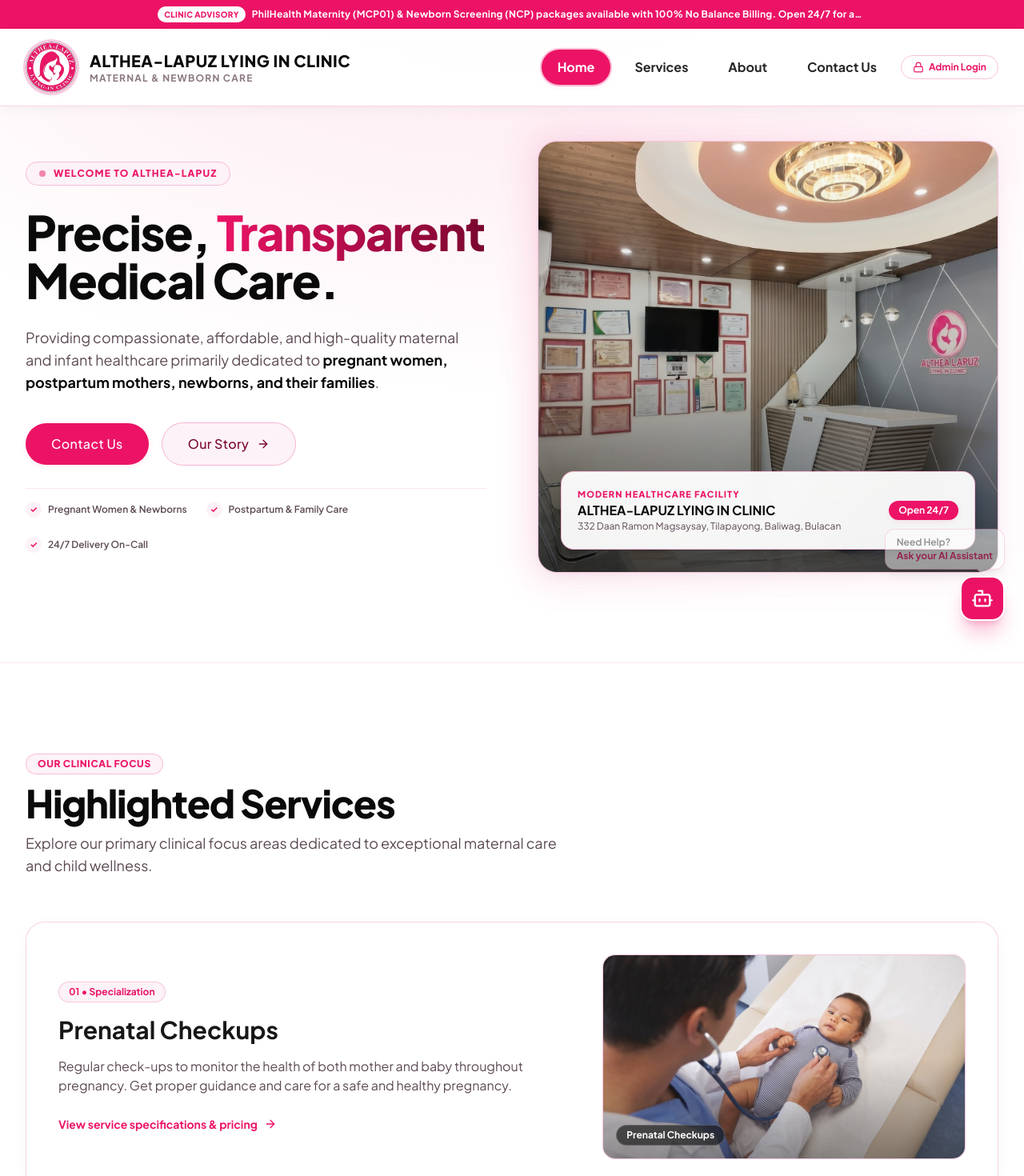
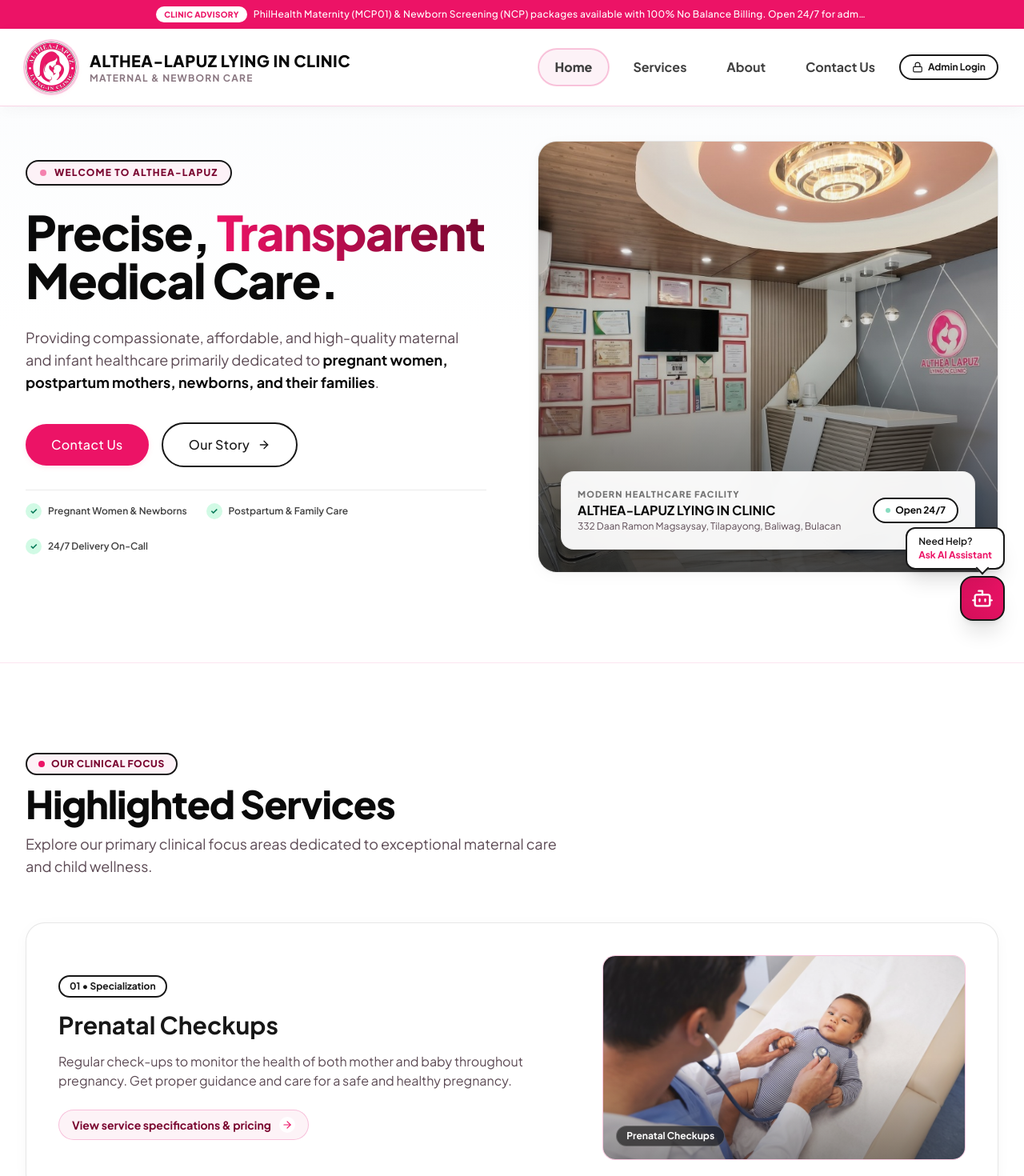
Before and after one commit to scaradook13/ALTHEA-LAPUZ-LYING-IN-CLINIC, a Vue app: page / in a window 1280 px wide. Shown: the top 1470 px of the page at 80% size. Built offline with nearby package versions, Linux system fonts and the light colour scheme; a web font is replaced by a local one.

Commit message:
feat(ui): redesign color hierarchy, package tiers, and contrast outlines

```diff
--- a/src/components/chatbot/ChatbotWidget.vue
+++ b/src/components/chatbot/ChatbotWidget.vue
@@ -72,23 +72,23 @@
       <!-- Speech Bubble -->
       <div
         v-if="!isOpen"
-        class="bg-white text-neutral-800 px-3.5 py-2 rounded-xl text-xs font-semibold shadow-lg border border-brand-border/80 relative animate-pulse cursor-pointer hover:border-brand-primary transition-colors"
+        class="bg-white text-neutral-900 px-3.5 py-2 rounded-xl text-xs font-semibold shadow-xl border-2 border-neutral-900 relative cursor-pointer hover:bg-neutral-50 transition-colors"
         @click="toggleChat"
       >
-        <p class="leading-snug">Need Help?<br><span class="text-brand-primary font-bold">Ask your AI Assistant</span></p>
-        <div class="absolute -bottom-1.5 right-5 w-3 h-3 bg-white border-r border-b border-brand-border/80 transform rotate-45"></div>
+        <p class="leading-snug">Need Help?<br><span class="text-brand-primary font-bold">Ask AI Assistant</span></p>
+        <div class="absolute -bottom-1.5 right-5 w-3 h-3 bg-white border-r-2 border-b-2 border-neutral-900 transform rotate-45"></div>
       </div>
 
       <!-- Robot Button -->
       <button
         @click="toggleChat"
-        class="w-14 h-14 bg-brand-primary text-white rounded-2xl shadow-xl shadow-brand-primary/25 flex items-center justify-center hover:bg-brand-primary-hover hover:scale-105 active:scale-95 transition-all duration-300 focus:outline-none border-2 border-white"
+        class="w-14 h-14 bg-gradient-to-tr from-brand-primary-hover to-brand-primary text-white rounded-2xl shadow-xl hover:scale-105 active:scale-95 transition-all duration-300 focus:outline-none border-2 border-neutral-900 flex items-center justify-center group"
         :aria-label="isOpen ? 'Close chat' : 'Open chat'"
         :aria-expanded="isOpen"
       >
         <Transition name="fade" mode="out-in">
-          <X v-if="isOpen" class="w-6 h-6" />
-          <Bot v-else class="w-7 h-7" />
+          <X v-if="isOpen" class="w-6 h-6 text-white" />
+          <Bot v-else class="w-7 h-7 text-white group-hover:scale-110 transition-transform" />
         </Transition>
       </button>
     </div>
--- a/src/components/common/BaseButton.vue
+++ b/src/components/common/BaseButton.vue
@@ -48,11 +48,14 @@
 })
 
 const variantClasses = computed(() => {
-  if (props.variant === 'primary' || props.variant === 'dark') {
+  if (props.variant === 'dark') {
+    return 'bg-neutral-900 text-white hover:bg-neutral-800 active:bg-neutral-950 shadow-sm hover:shadow-md active:scale-[0.98] font-bold tracking-wide border border-neutral-800'
+  }
+  if (props.variant === 'primary') {
     return 'bg-brand-primary text-white hover:bg-brand-primary-hover active:bg-brand-primary-active shadow-brand-sm hover:shadow-brand active:scale-[0.98] font-bold tracking-wide'
   }
   if (props.variant === 'secondary') {
-    return 'bg-brand-soft border border-brand-border/80 text-brand-primary-dark hover:bg-brand-light hover:border-brand-primary active:bg-brand-soft active:scale-[0.98] font-bold tracking-wide'
+    return 'bg-white border-2 border-neutral-900 text-neutral-900 hover:bg-neutral-900 hover:text-white active:bg-neutral-950 active:scale-[0.98] font-bold tracking-wide transition-all shadow-2xs'
   }
   if (props.variant === 'outline') {
     return 'border-2 border-brand-primary text-brand-primary hover:bg-brand-primary hover:text-white active:scale-[0.98] font-bold tracking-wide'
--- a/src/components/layout/NavBar.vue
+++ b/src/components/layout/NavBar.vue
@@ -5,10 +5,10 @@
       v-if="clinicStore.clinicInfo.announcement.enabled"
       class="bg-brand-primary text-white text-xs py-2 px-4 text-center font-bold tracking-wide flex items-center justify-center gap-2 shadow-xs transition-all"
     >
-      <span class="px-2 py-0.5 rounded-full bg-white text-brand-primary text-[10px] font-extrabold uppercase flex-shrink-0">
+      <span class="px-2.5 py-0.5 rounded-full bg-white text-brand-primary text-[10px] font-extrabold uppercase flex-shrink-0 shadow-xs">
         {{ clinicStore.clinicInfo.announcement.badge }}
       </span>
-      <span class="truncate max-w-3xl">{{ clinicStore.clinicInfo.announcement.text }}</span>
+      <span class="truncate max-w-3xl font-medium">{{ clinicStore.clinicInfo.announcement.text }}</span>
     </div>
 
     <!-- Main Navigation Bar Container -->
@@ -41,29 +41,29 @@
         <nav class="hidden md:flex items-center space-x-1.5 lg:space-x-2.5 text-sm lg:text-base font-bold">
           <router-link
             to="/"
-            class="px-5 py-2.5 rounded-full text-neutral-800 hover:text-brand-primary hover:bg-brand-soft transition-all duration-200"
-            active-class="bg-brand-primary text-white shadow-brand-sm ring-2 ring-brand-primary/25 !text-white hover:!bg-brand-primary"
+            class="px-5 py-2.5 rounded-full text-neutral-700 hover:text-brand-primary hover:bg-brand-soft/70 transition-all duration-200"
+            active-class="bg-brand-soft text-brand-primary-dark font-extrabold border border-brand-border/80 shadow-2xs ring-1 ring-brand-primary/20"
           >
             Home
           </router-link>
           <router-link
             to="/services"
-            class="px-5 py-2.5 rounded-full text-neutral-800 hover:text-brand-primary hover:bg-brand-soft transition-all duration-200"
-            active-class="bg-brand-primary text-white shadow-brand-sm ring-2 ring-brand-primary/25 !text-white hover:!bg-brand-primary"
+            class="px-5 py-2.5 rounded-full text-neutral-700 hover:text-brand-primary hover:bg-brand-soft/70 transition-all duration-200"
+            active-class="bg-brand-soft text-brand-primary-dark font-extrabold border border-brand-border/80 shadow-2xs ring-1 ring-brand-primary/20"
           >
             Services
           </router-link>
           <router-link
             to="/about"
-            class="px-5 py-2.5 rounded-full text-neutral-800 hover:text-brand-primary hover:bg-brand-soft transition-all duration-200"
-            active-class="bg-brand-primary text-white shadow-brand-sm ring-2 ring-brand-primary/25 !text-white hover:!bg-brand-primary"
+            class="px-5 py-2.5 rounded-full text-neutral-700 hover:text-brand-primary hover:bg-brand-soft/70 transition-all duration-200"
+            active-class="bg-brand-soft text-brand-primary-dark font-extrabold border border-brand-border/80 shadow-2xs ring-1 ring-brand-primary/20"
           >
             About
           </router-link>
           <router-link
             to="/contact"
-            class="px-5 py-2.5 rounded-full text-neutral-800 hover:text-brand-primary hover:bg-brand-soft transition-all duration-200"
-            active-class="bg-brand-primary text-white shadow-brand-sm ring-2 ring-brand-primary/25 !text-white hover:!bg-brand-primary"
+            class="px-5 py-2.5 rounded-full text-neutral-700 hover:text-brand-primary hover:bg-brand-soft/70 transition-all duration-200"
+            active-class="bg-brand-soft text-brand-primary-dark font-extrabold border border-brand-border/80 shadow-2xs ring-1 ring-brand-primary/20"
           >
             Contact Us
           </router-link>
@@ -71,11 +71,11 @@
           <!-- Admin Portal Access Button -->
           <router-link
             to="/admin"
-            class="ml-2 flex items-center gap-1.5 px-3.5 py-1.5 rounded-full text-xs font-bold border border-brand-border/70 hover:bg-brand-soft text-brand-primary transition-all duration-200 shadow-2xs"
-            active-class="bg-brand-primary text-white !text-white shadow-brand-sm"
+            class="ml-2 flex items-center gap-1.5 px-3.5 py-1.5 rounded-full text-xs font-bold border-2 border-neutral-900 bg-white hover:bg-neutral-900 text-neutral-900 hover:text-white transition-all duration-200 shadow-2xs"
+            active-class="bg-neutral-900 text-white font-extrabold border-2 border-neutral-900 shadow-sm"
             title="Clinic Staff & Administration Portal"
           >
-            <ShieldCheck v-if="auth.isAuthenticated.value" class="w-3.5 h-3.5 text-emerald-600" />
+            <ShieldCheck v-if="auth.isAuthenticated.value" class="w-3.5 h-3.5 text-emerald-500" />
             <Lock v-else class="w-3.5 h-3.5" />
             <span>{{ auth.isAuthenticated.value ? 'Admin Dashboard' : 'Admin Login' }}</span>
           </router-link>
@@ -110,32 +110,32 @@
           <router-link
             to="/"
             @click="isOpen = false"
-            class="block px-5 py-3 rounded-2xl text-base font-bold text-neutral-800 hover:bg-brand-soft hover:text-brand-primary transition-colors"
-            active-class="bg-brand-primary text-white shadow-brand-sm"
+            class="block px-5 py-3 rounded-2xl text-base font-bold text-neutral-800 hover:bg-brand-soft hover:text-brand-primary transition-colors border border-transparent"
+            active-class="bg-brand-soft text-brand-primary-dark font-extrabold border-l-4 border-l-brand-primary border-y border-r border-brand-border/60 shadow-2xs"
           >
             Home
           </router-link>
           <router-link
             to="/services"
             @click="isOpen = false"
-            class="block px-5 py-3 rounded-2xl text-base font-bold text-neutral-800 hover:bg-brand-soft hover:text-brand-primary transition-colors"
-            active-class="bg-brand-primary text-white shadow-brand-sm"
+            class="block px-5 py-3 rounded-2xl text-base font-bold text-neutral-800 hover:bg-brand-soft hover:text-brand-primary transition-colors border border-transparent"
+            active-class="bg-brand-soft text-brand-primary-dark font-extrabold border-l-4 border-l-brand-primary border-y border-r border-brand-border/60 shadow-2xs"
           >
             Services
           </router-link>
           <router-link
             to="/about"
             @click="isOpen = false"
-            class="block px-5 py-3 rounded-2xl text-base font-bold text-neutral-800 hover:bg-brand-soft hover:text-brand-primary transition-colors"
-            active-class="bg-brand-primary text-white shadow-brand-sm"
+            class="block px-5 py-3 rounded-2xl text-base font-bold text-neutral-800 hover:bg-brand-soft hover:text-brand-primary transition-colors border border-transparent"
+            active-class="bg-brand-soft text-brand-primary-dark font-extrabold border-l-4 border-l-brand-primary border-y border-r border-brand-border/60 shadow-2xs"
           >
             About
           </router-link>
           <router-link
             to="/contact"
             @click="isOpen = false"
-            class="block px-5 py-3 rounded-2xl text-base font-bold text-neutral-800 hover:bg-brand-soft hover:text-brand-primary transition-colors"
-            active-class="bg-brand-primary text-white shadow-brand-sm"
+            class="block px-5 py-3 rounded-2xl text-base font-bold text-neutral-800 hover:bg-brand-soft hover:text-brand-primary transition-colors border border-transparent"
+            active-class="bg-brand-soft text-brand-primary-dark font-extrabold border-l-4 border-l-brand-primary border-y border-r border-brand-border/60 shadow-2xs"
           >
             Contact Us
           </router-link>
--- a/src/components/sections/AboutPreviewSection.vue
+++ b/src/components/sections/AboutPreviewSection.vue
@@ -1,13 +1,14 @@
 <template>
-  <section id="about" class="py-20 md:py-28 bg-gradient-to-b from-brand-subtle/50 via-white to-white border-t border-brand-border/30">
+  <section id="about" class="py-20 md:py-28 bg-gradient-to-b from-slate-50/50 via-white to-white border-t border-neutral-200/80">
     <div class="max-w-7xl mx-auto px-4 sm:px-6 lg:px-8">
 
       <!-- Top Tag / Pill Button -->
       <div class="text-center mb-14">
         <router-link
           to="/about"
-          class="inline-flex items-center gap-2 px-6 py-2.5 bg-brand-soft hover:bg-brand-primary text-brand-primary-dark hover:text-white text-xs sm:text-sm font-extrabold uppercase tracking-wider rounded-full border border-brand-border/70 shadow-brand-sm hover:shadow-brand transition-all duration-300 group"
+          class="inline-flex items-center gap-2 px-6 py-2.5 bg-white hover:bg-neutral-900 text-neutral-900 hover:text-white text-xs sm:text-sm font-extrabold uppercase tracking-wider rounded-full border-2 border-neutral-900 shadow-2xs hover:shadow-md transition-all duration-300 group"
         >
+          <span class="w-2 h-2 rounded-full bg-brand-primary"></span>
           <span>LEARN MORE ABOUT US</span>
           <ArrowRight class="w-4 h-4 group-hover:translate-x-1 transition-transform" />
         </router-link>
--- a/src/components/sections/ContactPreviewSection.vue
+++ b/src/components/sections/ContactPreviewSection.vue
@@ -4,7 +4,8 @@
 
       <!-- Contact Info Header -->
       <div class="text-center max-w-2xl mx-auto space-y-4">
-        <div class="inline-flex items-center gap-2 px-3.5 py-1 bg-brand-soft border border-brand-border/70 text-brand-primary text-xs font-extrabold uppercase tracking-wider rounded-full">
+        <div class="inline-flex items-center gap-2 px-3.5 py-1 bg-brand-soft border-2 border-neutral-900 text-brand-primary-dark text-xs font-extrabold uppercase tracking-wider rounded-full shadow-2xs">
+          <span class="w-2 h-2 rounded-full bg-brand-primary"></span>
           <span>Get In Touch</span>
         </div>
         <h2 class="text-3xl sm:text-4xl md:text-5xl font-extrabold text-neutral-950 tracking-tight">
--- a/src/components/sections/HomeHeroSection.vue
+++ b/src/components/sections/HomeHeroSection.vue
@@ -1,17 +1,14 @@
 <template>
-  <section id="home" class="relative pt-32 pb-20 sm:pt-36 md:pt-44 md:pb-28 bg-[radial-gradient(ellipse_80%_80%_at_50%_-20%,rgba(236,19,102,0.12),rgba(255,255,255,0))] overflow-hidden">
-    <!-- Decorative background blur glow -->
-    <div class="absolute top-1/4 left-1/2 -translate-x-1/2 -translate-y-1/2 w-[600px] h-[300px] bg-brand-soft/80 blur-3xl rounded-full pointer-events-none -z-10"></div>
-
+  <section id="home" class="relative pt-32 pb-20 sm:pt-36 md:pt-44 md:pb-28 bg-gradient-to-b from-slate-50/70 via-white to-white overflow-hidden">
     <div class="max-w-7xl mx-auto px-4 sm:px-6 lg:px-8">
       <div class="grid grid-cols-1 lg:grid-cols-12 gap-12 lg:gap-16 items-center">
         <!-- Left Content -->
         <div class="lg:col-span-6 space-y-7 text-left">
 
           <!-- Welcome Pill Badge -->
-          <div class="inline-flex items-center gap-2.5 px-4 py-1.5 rounded-full bg-brand-soft border border-brand-border/70 shadow-xs">
+          <div class="inline-flex items-center gap-2.5 px-4 py-1.5 rounded-full bg-brand-soft border-2 border-neutral-900 shadow-2xs">
             <span class="w-2 h-2 rounded-full bg-brand-primary animate-pulse"></span>
-            <span class="text-xs font-extrabold uppercase tracking-widest text-brand-primary">
+            <span class="text-xs font-extrabold uppercase tracking-widest text-brand-primary-dark">
               WELCOME TO ALTHEA-LAPUZ
             </span>
           </div>
@@ -37,17 +34,17 @@
           </div>
 
           <!-- Feature Trust Badges -->
-          <div class="pt-4 border-t border-brand-border/30 flex flex-wrap items-center gap-4 sm:gap-6 text-xs font-semibold text-text-secondary">
+          <div class="pt-4 border-t border-neutral-200/80 flex flex-wrap items-center gap-4 sm:gap-6 text-xs font-semibold text-neutral-700">
             <div class="flex items-center gap-2">
-              <div class="w-5 h-5 rounded-full bg-brand-soft flex items-center justify-center text-brand-primary font-bold text-[11px]">✓</div>
+              <div class="w-5 h-5 rounded-full bg-emerald-100 text-emerald-700 flex items-center justify-center font-bold text-[11px] shadow-2xs">✓</div>
               <span>Pregnant Women & Newborns</span>
             </div>
             <div class="flex items-center gap-2">
-              <div class="w-5 h-5 rounded-full bg-brand-soft flex items-center justify-center text-brand-primary font-bold text-[11px]">✓</div>
+              <div class="w-5 h-5 rounded-full bg-emerald-100 text-emerald-700 flex items-center justify-center font-bold text-[11px] shadow-2xs">✓</div>
               <span>Postpartum & Family Care</span>
             </div>
             <div class="flex items-center gap-2">
-              <div class="w-5 h-5 rounded-full bg-brand-soft flex items-center justify-center text-brand-primary font-bold text-[11px]">✓</div>
+              <div class="w-5 h-5 rounded-full bg-emerald-100 text-emerald-700 flex items-center justify-center font-bold text-[11px] shadow-2xs">✓</div>
               <span>24/7 Delivery On-Call</span>
             </div>
           </div>
@@ -56,19 +53,16 @@
         <!-- Right Visual / Image of Clinic -->
         <div class="lg:col-span-6">
           <div class="relative group">
-            <!-- Ambient Glow behind image -->
-            <div class="absolute -inset-2 bg-gradient-to-r from-brand-primary/20 to-brand-muted/20 rounded-3xl blur-xl opacity-70 group-hover:opacity-100 transition-opacity duration-500"></div>
-
-            <div class="relative w-full h-96 sm:h-[450px] md:h-[500px] lg:h-[540px] bg-brand-soft rounded-3xl border border-brand-border/60 overflow-hidden shadow-card flex items-center justify-center">
+            <div class="relative w-full h-96 sm:h-[450px] md:h-[500px] lg:h-[540px] bg-slate-100 rounded-3xl border border-neutral-200/90 overflow-hidden shadow-card flex items-center justify-center">
               <img
                 src="../../assets/images/clinic-reception.jpg"
                 alt="Althea-Lapuz Lying In Clinic Reception & Facility"
                 class="w-full h-full object-cover object-center group-hover:scale-105 transition-transform duration-700 ease-out"
               />
               <div class="absolute inset-0 bg-gradient-to-t from-neutral-950/70 via-neutral-950/15 to-transparent flex flex-col justify-end p-5 sm:p-7">
-                <div class="backdrop-blur-md bg-white/95 border border-brand-border/80 rounded-2xl p-4 sm:p-5 shadow-lg flex items-center justify-between">
+                <div class="backdrop-blur-md bg-white/95 border border-neutral-200/90 rounded-2xl p-4 sm:p-5 shadow-lg flex items-center justify-between">
                   <div class="text-left">
-                    <span class="text-[11px] font-extrabold uppercase tracking-widest text-brand-primary block">
+                    <span class="text-[11px] font-extrabold uppercase tracking-widest text-neutral-500 block">
                       MODERN HEALTHCARE FACILITY
                     </span>
                     <h3 class="text-sm sm:text-base font-bold text-neutral-950">
@@ -76,8 +70,9 @@
                     </h3>
                     <p class="text-xs text-text-secondary">{{ clinicStore.clinicInfo.address }}</p>
                   </div>
-                  <span class="px-3 py-1 bg-brand-primary text-white text-xs font-bold rounded-full shadow-brand-sm flex-shrink-0">
-                    Open 24/7
+                  <span class="px-3.5 py-1.5 bg-white border-2 border-neutral-900 text-neutral-950 text-xs font-bold rounded-full shadow-xs flex-shrink-0 flex items-center gap-1.5">
+                    <span class="w-1.5 h-1.5 rounded-full bg-emerald-500 animate-pulse"></span>
+                    <span>Open 24/7</span>
                   </span>
                 </div>
               </div>
--- a/src/components/sections/ServicesPreviewSection.vue
+++ b/src/components/sections/ServicesPreviewSection.vue
@@ -4,7 +4,8 @@
 
       <!-- Section Heading -->
       <div class="text-left mb-14 md:mb-18 space-y-3">
-        <div class="inline-flex items-center gap-2 px-3.5 py-1 bg-brand-soft border border-brand-border/70 text-brand-primary text-xs font-extrabold uppercase tracking-wider rounded-full">
+        <div class="inline-flex items-center gap-2 px-3.5 py-1 bg-brand-soft border-2 border-neutral-900 text-brand-primary-dark text-xs font-extrabold uppercase tracking-wider rounded-full shadow-2xs">
+          <span class="w-2 h-2 rounded-full bg-brand-primary"></span>
           <span>Our Clinical Focus</span>
         </div>
         <h2 class="text-3xl sm:text-4xl md:text-5xl font-extrabold text-neutral-950 tracking-tight">
@@ -20,11 +21,11 @@
         <div
           v-for="(service, idx) in highlightedServices"
           :key="service.title"
-          class="grid grid-cols-1 lg:grid-cols-12 gap-8 items-center bg-white hover:bg-brand-subtle/50 p-6 sm:p-8 lg:p-10 rounded-3xl border border-brand-border/50 hover:border-brand-primary/50 shadow-card hover:shadow-card-hover transition-all duration-300 group"
+          class="grid grid-cols-1 lg:grid-cols-12 gap-8 items-center bg-white hover:bg-slate-50/50 p-6 sm:p-8 lg:p-10 rounded-3xl border border-neutral-200/90 hover:border-brand-primary/40 shadow-card hover:shadow-card-hover transition-all duration-300 group"
         >
           <!-- Left Content -->
           <div class="lg:col-span-7 space-y-4 text-left">
-            <div class="inline-block text-xs font-bold text-brand-primary bg-brand-soft px-3 py-1 rounded-full border border-brand-border/60">
+            <div class="inline-block text-xs font-bold text-neutral-900 bg-white px-3 py-1 rounded-full border-2 border-neutral-900 shadow-2xs">
               0{{ idx + 1 }} • Specialization
             </div>
 
@@ -39,10 +40,12 @@
             <div class="pt-2">
               <router-link
                 to="/services?tab=pricing"
-                class="inline-flex items-center gap-2 text-sm font-bold text-brand-primary hover:text-brand-primary-dark group-hover:translate-x-1 transition-all"
+                class="inline-flex items-center gap-2.5 px-4 py-2 rounded-full bg-brand-soft/90 hover:bg-gradient-to-r hover:from-brand-primary hover:to-brand-primary-hover text-brand-primary-dark hover:text-white border border-brand-border/70 hover:border-transparent text-xs sm:text-sm font-bold transition-all duration-300 shadow-2xs group/link"
               >
                 <span>View service specifications & pricing</span>
-                <ArrowRight class="w-4 h-4" />
+                <div class="w-5 h-5 rounded-full bg-white/90 text-brand-primary group-hover/link:bg-white/20 group-hover/link:text-white flex items-center justify-center transition-colors flex-shrink-0 shadow-xs">
+                  <ArrowRight class="w-3.5 h-3.5 group-hover/link:translate-x-0.5 transition-transform" />
+                </div>
               </router-link>
             </div>
           </div>
```
Also changed, not shown: src/views/ServicesView.vue (+144 -27 lines).
